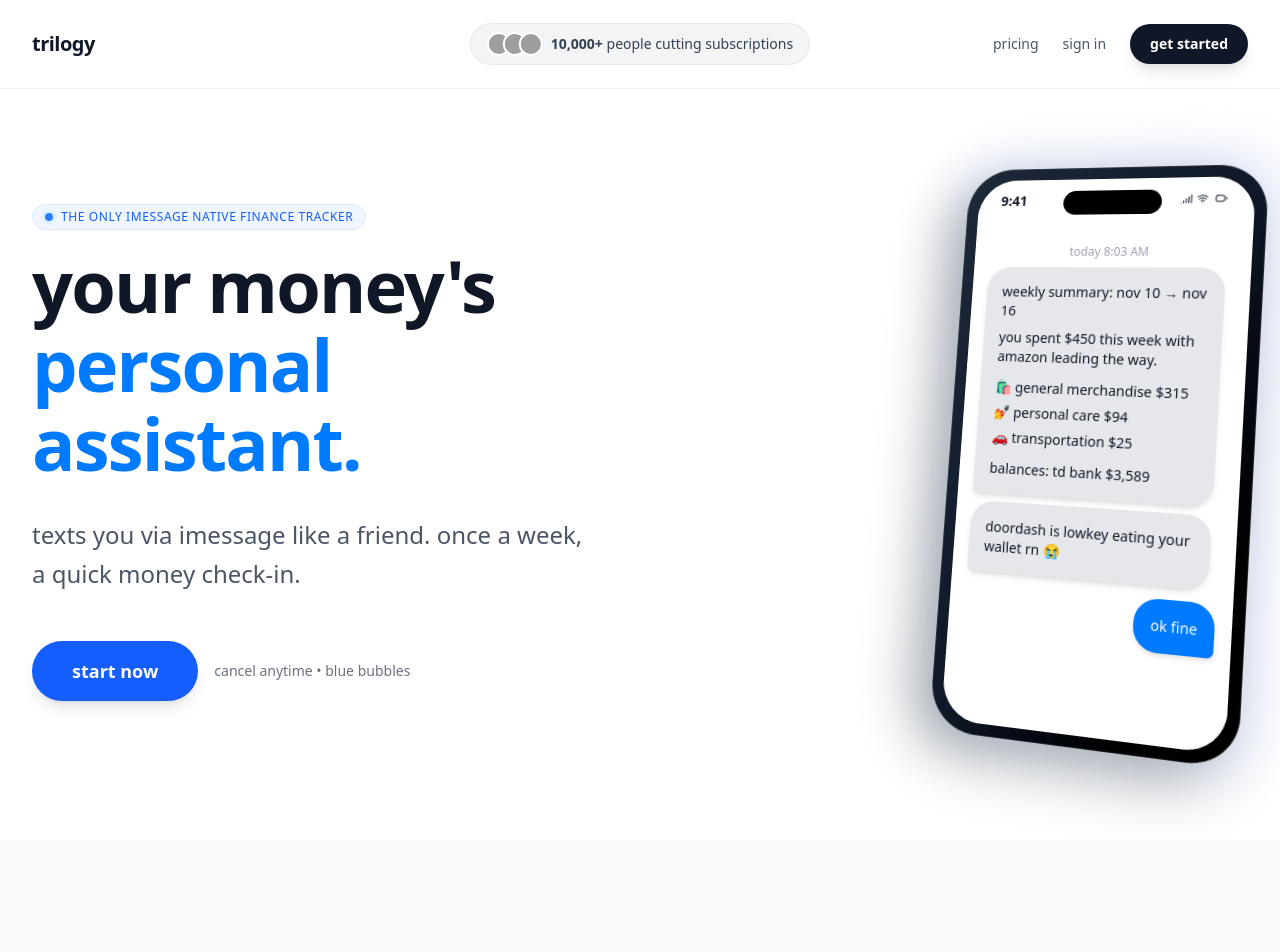
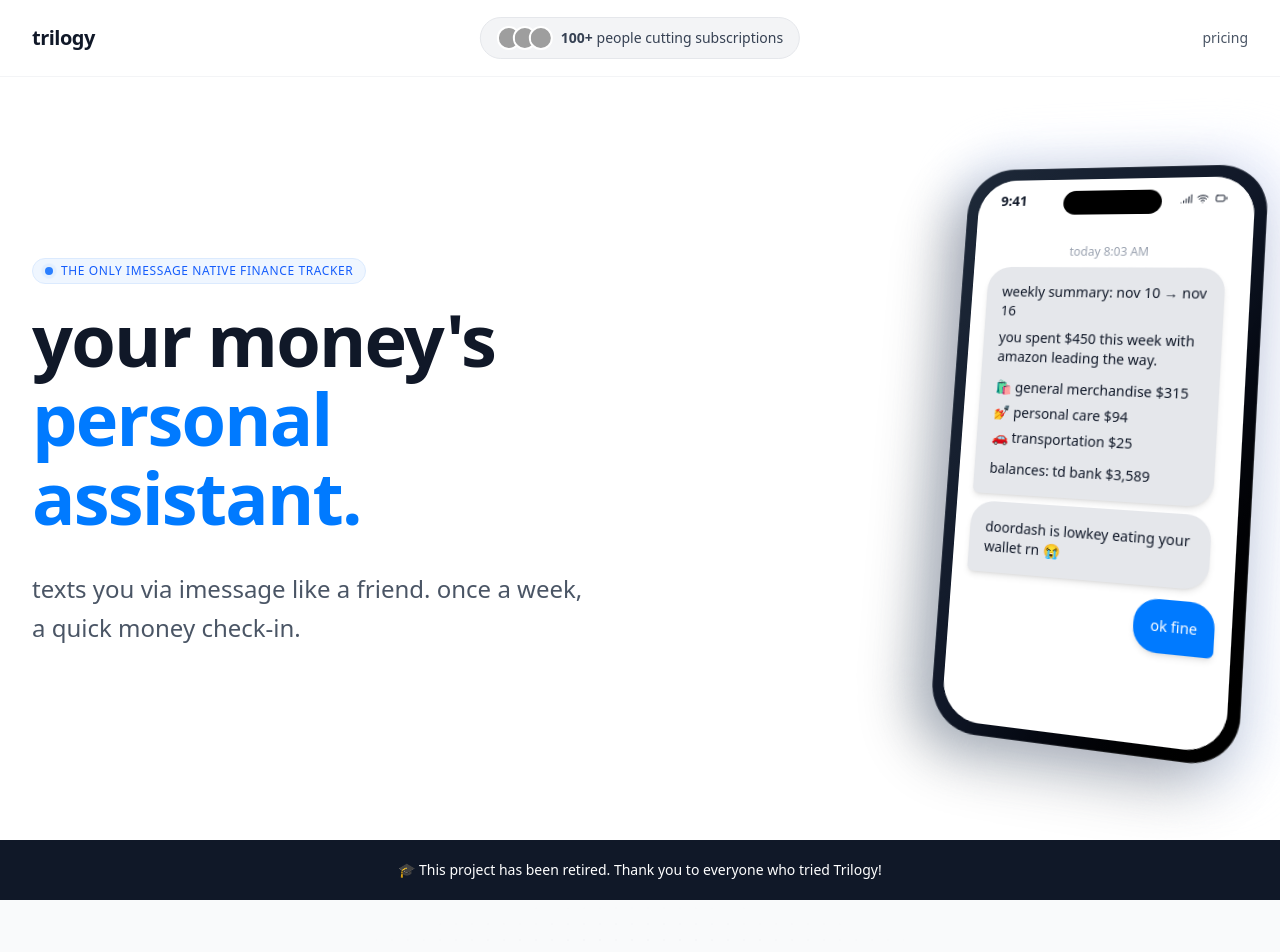
Before and after one commit to manav-s/trilogymoney, a Next.js app: page / in a window 1280 px wide. Shown: the top 952 px of the page. Built offline with nearby package versions, Linux system fonts and the light colour scheme; grey boxes are pictures that could not be loaded.

Commit message:
chore: add retired project banner and remove sign-in/get-started buttons

```diff
--- a/app/components/SocialProofBadge.tsx
+++ b/app/components/SocialProofBadge.tsx
@@ -35,7 +35,7 @@ export default function SocialProofBadge() {
       </div>
 
       <span className="text-sm text-gray-700">
-        <span className="font-semibold">10,000+</span> people{' '}
+        <span className="font-semibold">100+</span> people{' '}
         <span
           className={`inline-block transition-all duration-300 ${
             isAnimating ? 'opacity-0 translate-y-1' : 'opacity-100 translate-y-0'
--- a/app/page.tsx
+++ b/app/page.tsx
@@ -18,12 +18,6 @@ export default function Home() {
           <div className="flex items-center gap-6">
             <a href="/pricing" className="text-sm font-medium text-gray-600 lowercase hover:text-blue-600 transition-colors">
               pricing
-            </a>
-            <a href="/signin" className="text-sm font-medium text-gray-600 lowercase hover:text-blue-600 transition-colors">
-              sign in
-            </a>
-            <a href="https://shorturl.at/KGbiL" className="hidden sm:block px-5 py-2.5 text-sm font-semibold rounded-full bg-gray-900 text-white hover:bg-gray-800 transition-all hover:scale-105 shadow-lg hover:shadow-xl">
-              get started
             </a>
           </div>
         </div>
@@ -64,17 +58,7 @@ export default function Home() {
                 texts you via imessage like a friend. once a week, a quick money check-in.
               </p>
 
-              <div className="flex flex-col sm:flex-row items-center justify-center lg:justify-start gap-4 pt-4">
-                <a
-                  href="https://shorturl.at/KGbiL"
-                  className="px-10 py-4 text-lg font-semibold rounded-full bg-blue-600 text-white hover:bg-blue-700 transition-all shadow-lg hover:shadow-blue-500/30 hover:-translate-y-1"
-                >
-                  start now
-                </a>
-                <p className="text-sm text-gray-500">
-                  cancel anytime • blue bubbles
-                </p>
-              </div>
+
 
             </div>
 
@@ -145,6 +129,13 @@ export default function Home() {
           </div>
         </div>
       </main>
+
+      {/* Retired Project Banner */}
+      <div className="bg-gray-900 text-white text-center py-5 px-4">
+        <p className="text-sm font-medium">
+          🎓 This project has been retired. Thank you to everyone who tried Trilogy!
+        </p>
+      </div>
 
       {/* Problem statement */}
       <section className="py-24 sm:py-32 bg-gray-50 relative overflow-hidden">
@@ -363,24 +354,12 @@ export default function Home() {
         <div className="absolute inset-0 bg-gradient-to-b from-white to-blue-50/50"></div>
         <div className="max-w-4xl mx-auto px-4 sm:px-6 lg:px-8 text-center space-y-10 relative z-10">
           <h2 className="text-5xl sm:text-6xl font-bold text-gray-900 tracking-tight">
-            ready to stay aware?
+            thanks for being part of the journey.
           </h2>
 
-          <div className="flex flex-col items-center gap-6">
-            <a
-              href="https://shorturl.at/KGbiL"
-              className="relative inline-flex items-center px-12 py-6 text-xl font-bold rounded-full bg-blue-600 text-white hover:bg-blue-700 transition-all shadow-xl hover:shadow-2xl hover:-translate-y-1 overflow-hidden group"
-            >
-              <span className="relative z-10">start now</span>
-              <div className="absolute inset-0 bg-gradient-to-r from-blue-600 via-blue-500 to-blue-600 opacity-0 group-hover:opacity-100 transition-opacity duration-300"></div>
-              <div className="absolute inset-0 bg-[url('https://grainy-gradients.vercel.app/noise.svg')] opacity-20"></div>
-            </a>
-
-            <p className="text-sm text-gray-500 flex items-center gap-2">
-              <span className="w-2 h-2 rounded-full bg-green-500 animate-pulse"></span>
-              we&apos;ll open your messages app — just hit send.
-            </p>
-          </div>
+          <p className="text-xl text-gray-600">
+            trilogy has been retired, but we appreciate everyone who gave it a try.
+          </p>
         </div>
       </section>
 
@@ -398,9 +377,6 @@ export default function Home() {
               <a href="/privacy" className="hover:text-blue-600 transition-colors">
                 privacy
               </a>
-              <a href="/signin" className="hover:text-blue-600 transition-colors">
-                sign in
-              </a>
             </div>
             <p className="text-sm text-gray-400">© 2025 trilogy</p>
           </div>
```
Also changed, not shown: tsconfig.json (+19 -5 lines), 1 other file (tests, documents, lock files or other folders).
